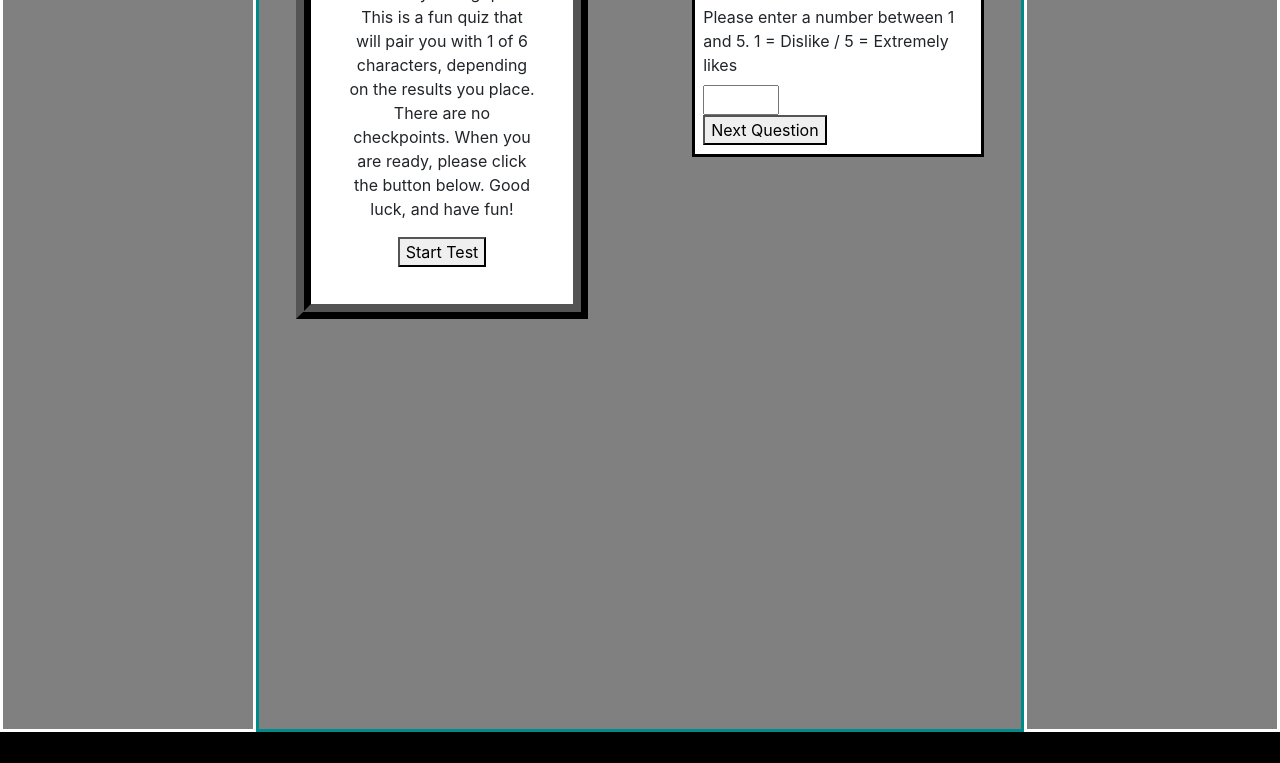
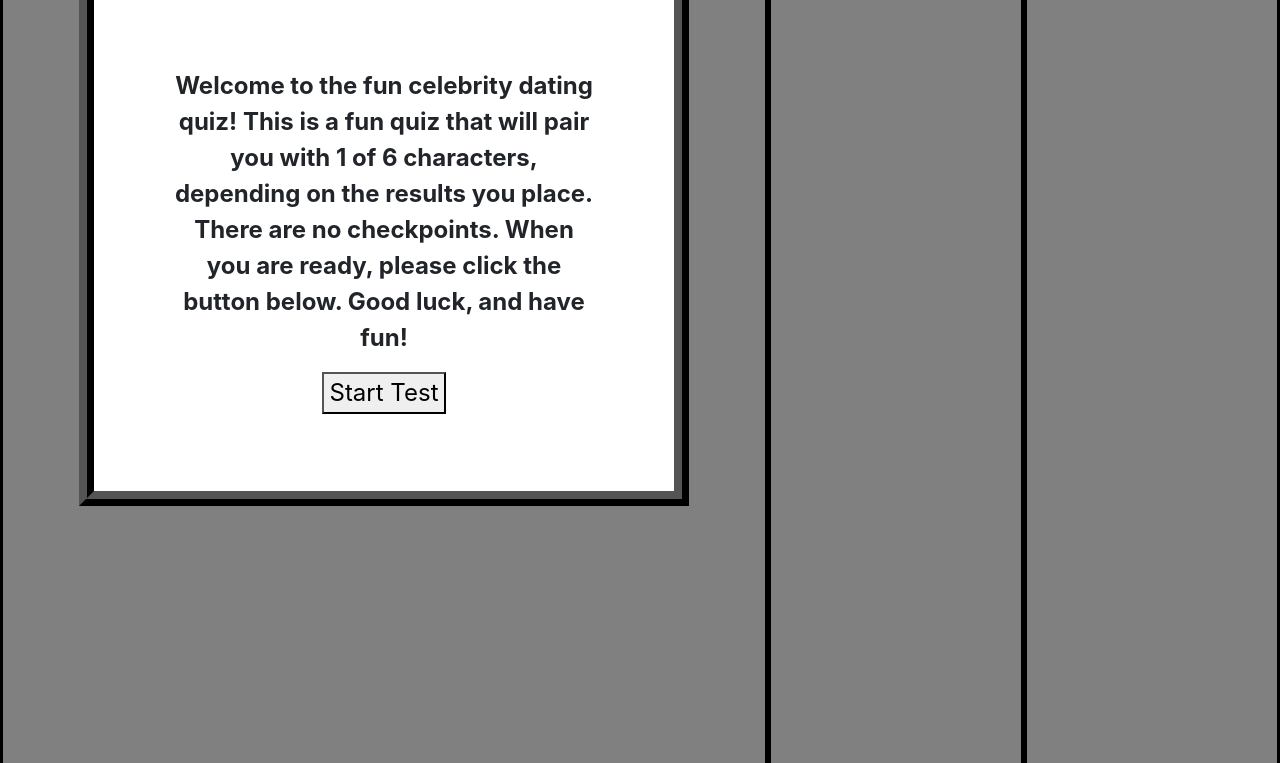
Before and after one commit to JButch-99/celeb_dating_test, a plain HTML site: page Index.html in a window 1280 px wide. Shown: the part 451-1214 px from the top of the page. Before the commit the page ends 1183 px from the top, so only its background shows below. Drawn offline with Linux system fonts and the light colour scheme.

Commit message:
make updates to html, js, and css bodies.

```diff
--- a/Index.html
+++ b/Index.html
@@ -10,8 +10,6 @@
     <div class="grid-body">
       <div class="body-1">
         <h1 class="greeting">Welcome!</h1>
-        <div class="row">
-          <div class="col-md-6">
         <div class="box">
           <p>
             Welcome to the fun celebrity dating quiz! This is a fun quiz that will pair you with 1 of 6 characters, depending on the results you place. There are no checkpoints. When you are ready, please click the button below. Good luck, and have fun!
@@ -26,13 +24,19 @@
           <button id="rickRoll">Click Here for more fun!</button>
         </div>
       </div>
-          <div class="col-md-6">
+
+      <div class="body-2">
+        <h1 class="heading">Celebrity Dating Quiz</h1>
+        <p class="name-tag">By: <em>JButch-99</em></p>
+      </div>
+
+      <div class="body-3">
         <div id="quiz-q1" class="hidden">
           <h1>Question 1</h1>
           <div class="question-form">
             <h5>Do you like physical work?</h5>
             <form>
-                  <label for="scoreQ1">Please enter a number between 1 and 5</label>
+              <label for="scoreQ1">Please rate a number between 1 to 5, from worst to best.</label>
               <input id="scoreQ1" type="number" max="5" min="1">
             </form>
             <button id="button-2">Next Question</button>
@@ -44,39 +48,33 @@
           <div class="question-form">
             <h5>Do you like to play sports?</h5>
             <form>
-                  <label for="scoreQ2">Please enter a number between 1 and 5. 1 = unlikely / 5 = very likely</label>
+              <label for="scoreQ2">Please rate between 1 and 5, with 1 being unlikely and 5 being likely.</label>
               <input id="scoreQ2" type="number" max="5" min="1">
             </form>
             <button id="button-3">Next Question</button>
           </div>
         </div>
 
-            <div id="quiz-q3" class="quiz-body">
+        <div id="quiz-q3" class="hidden">
           <h1>Question 3</h1>
           <div class="question-form">
             <h5>Do you like spicy food?</h5>
             <form>
-                  <label for="scoreQ3">Please enter a number between 1 and 5. 1 = Dislike / 5 = Extremely likes</label>
+              <label for="scoreQ3">Please rate between 1 and 5, from worst to best.</label>
               <input id="scoreQ3" type="number" max="5" min="1">
             </form>
-                <button id="button-3">Next Question</button>
+            <button id="button-4">Next Question</button>
           </div>
         </div>
-          </div>
-        </div>
-      </div>
-
-      <div class="body-2">
-        <h1 class="heading">Celebrity Dating Quiz</h1>
-        <p class="name-tag">By: <em>JButch-99</em></p>
-      </div>
-
-      <div class="body-3">
       </div>
 
       <div class="body-4">
 
       </div>
+
+      <div class="body-5">
+
+      </div>
     </div>
   </body>
 </html>
--- a/css/styles.css
+++ b/css/styles.css
@@ -13,15 +13,15 @@ body {
 }
 
 .body-1 {
-  grid-area: 2/2/6/5;
+  grid-area: 2/1/5/4;
   background-color: grey;
-  border: solid darkcyan 3px;
+  border: solid black 3px;
 }
 
 .quiz-body {
   border: solid black 3px;
   background-color: goldenrod;
-  margin: 0% 10%;
+  margin: 4% 1%;
 }
 
 h1.quiz-body {
@@ -33,7 +33,7 @@ h1.quiz-body {
 
 .question-form {
   background-color: white;
-  padding: 3% 3%;
+  padding: 10% 10%;
 }
 
 h1.greeting {
@@ -51,10 +51,12 @@ h1.greeting {
   margin: 0% 10%;
   padding: 10%;
   border: ridge black 15px;
+  font-size: 150%;
+  font-weight: 750;
 }
 
 .body-2 {
-  grid-area: 1/2/2/5;
+  grid-area: 1/1/2/6;
   text-align: center;
   background-color: goldenrod;
   border: solid gold 3px;
@@ -83,9 +85,9 @@ h1.heading {
 }
 
 .body-3 {
-  grid-area: 1/1/6/2;
+  grid-area: 2/4/5/5;
   background-color: grey;
-  border: solid white 3px;
+  border: solid black 3px;
 }
 
 .setting {
@@ -97,9 +99,15 @@ h1.heading {
 }
 
 .body-4 {
-  grid-area: 1/5/6/6;
+  grid-area: 2/5/5/6;
   background-color: grey;
-  border: solid white 3px;
+  border: solid black 3px;
+}
+
+.body-5 {
+  grid-area: 5/1/6/6;
+  background-color: grey;
+  border: solid black 3px;
 }
 
 button:hover {
--- a/js/scripts.js
+++ b/js/scripts.js
@@ -30,6 +30,9 @@ window.onload = function() {
   }
 
   button3.onclick = function() {
-
+    let quiz_q3 = document.getElementById("quiz-q3");
+    quiz_q3.setAttribute("class", "hidden");
+    quiz_q3.removeAttribute("class");
+    quiz_q3.setAttribute("class", "quiz-body");
   }
 }
```
Lines whose indentation alone changed are shown as unchanged.
